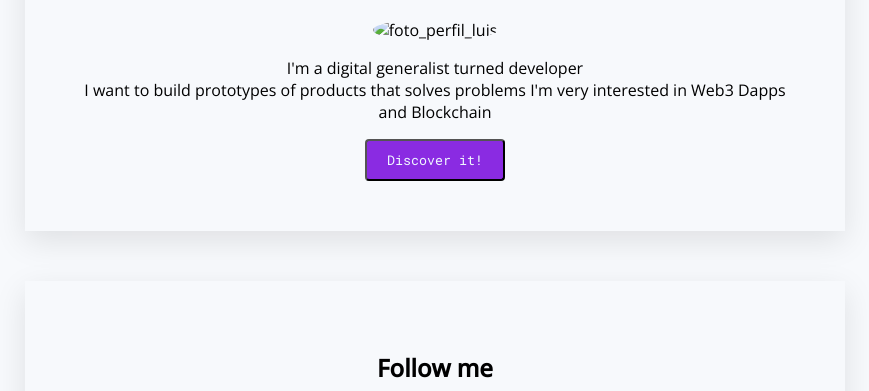
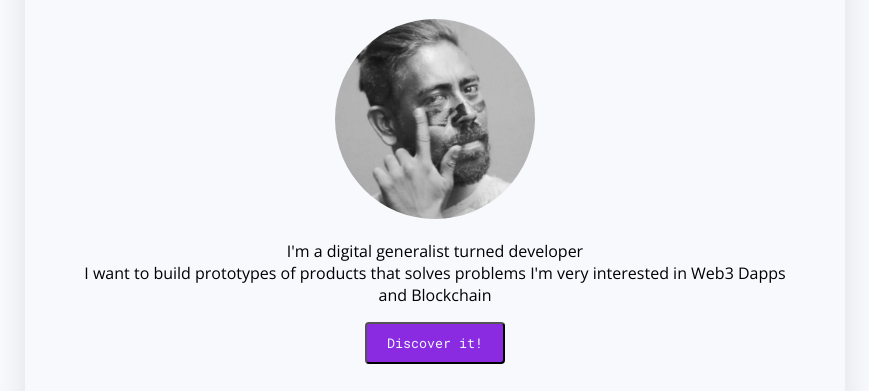
Before and after one commit to luiseduardoaugusto/master, a plain HTML site: page index.html in a window 1280 px wide. Shown: the part 210-601 px from the top of the page, without its empty margins (165-1034 px from the left). Drawn offline with nearby package versions, Linux system fonts and the light colour scheme.

Commit message:
agregue dir foto

```diff
--- a/index.html
+++ b/index.html
@@ -15,7 +15,7 @@
   <div class="container">
     <div class="card-white">
       <h1>Mi nombre es Luis Eduardo Augusto, pero me dicen Chinoa</h1>
-      <img class="img-circle" src="../profile/images/fotoperfil11.jpeg" alt="foto_perfil_luis">
+      <img class="img-circle" src="/images/fotoperfil11.jpeg" alt="foto_perfil_luis">
       <p>I'm a digital generalist turned developer
         <br>I want to build prototypes of products that solves
         problems
```
